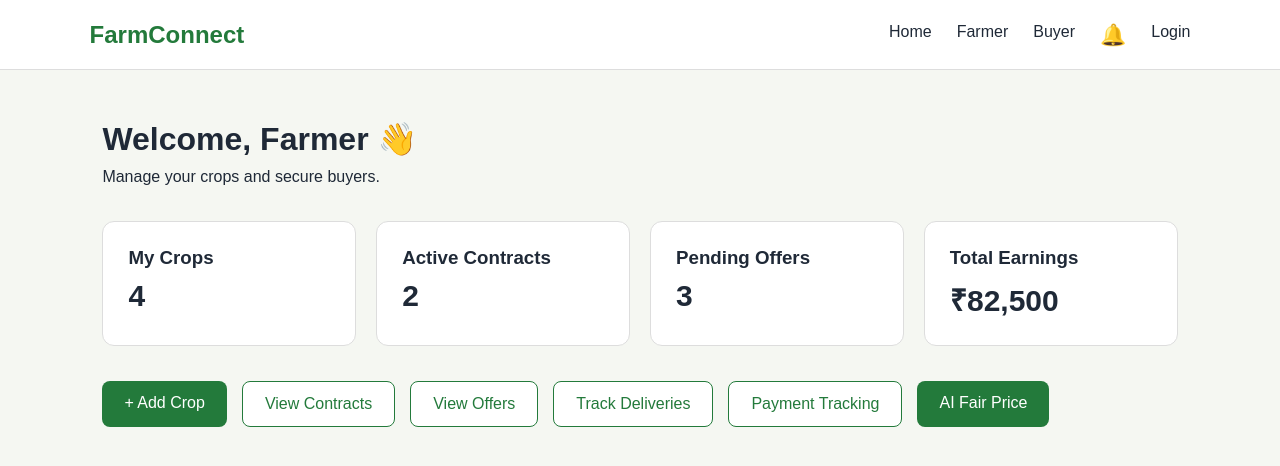
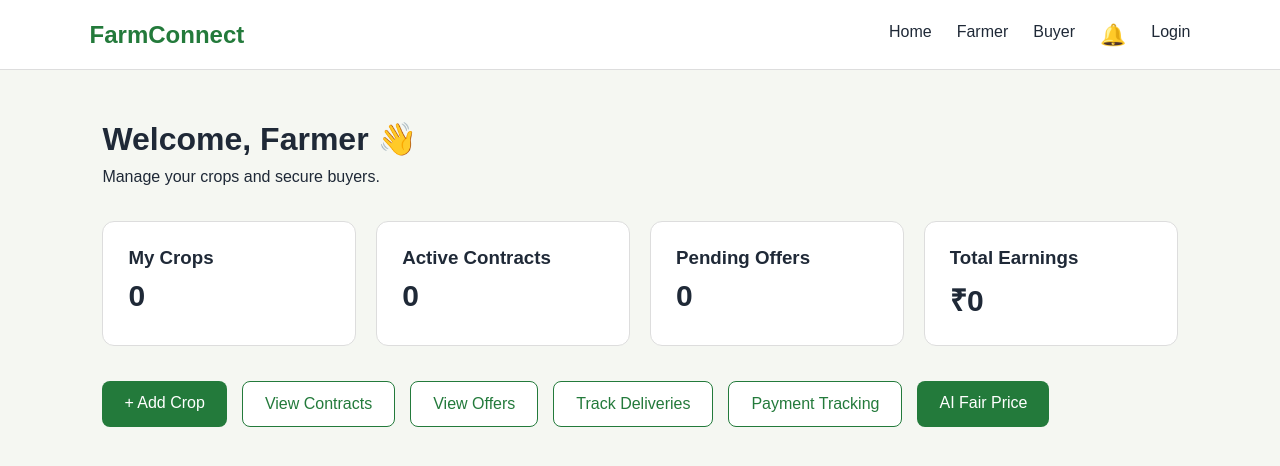
Before and after one commit to kavyaarora1706/AD_project, a React (Vite) app: page /farmer/dashboard in a window 1280 px wide. Shown: the top 466 px of the page. Built offline with nearby package versions, Linux system fonts and the light colour scheme.

Commit message:
final cleanup and testing

```diff
--- a/src/pages/buyer/BuyerDashboard.jsx
+++ b/src/pages/buyer/BuyerDashboard.jsx
@@ -2,6 +2,20 @@ import { Link } from "react-router-dom";
 import Navbar from "../../components/Navbar";
 
 function BuyerDashboard() {
+	const contracts = JSON.parse(localStorage.getItem("contracts")) || [];
+	const offers = JSON.parse(localStorage.getItem("offers")) || [];
+	const activeContracts = contracts.filter(
+		(contract) => contract.status === "Active"
+	);
+	const completedOrders = contracts.filter(
+		(contract) =>
+			contract.status === "Completed" ||
+			contract.deliveryStatus === "Completed"
+	);
+	const buyerOffers = offers.filter(
+		(offer) => offer.buyer === JSON.parse(localStorage.getItem("user"))?.name
+	);
+
 	return (
 		<>
 			<Navbar />
@@ -13,17 +27,17 @@ function BuyerDashboard() {
 				<div className="dashboard-grid">
 					<div className="stat-card">
 						<h3>Active Contracts</h3>
-						<p>5</p>
+						<p>{activeContracts.length}</p>
 					</div>
 
 					<div className="stat-card">
 						<h3>Pending Offers</h3>
-						<p>2</p>
+						<p>{buyerOffers.filter((offer) => offer.status === "Pending").length}</p>
 					</div>
 
 					<div className="stat-card">
 						<h3>Completed Orders</h3>
-						<p>12</p>
+						<p>{completedOrders.length}</p>
 					</div>
 				</div>
 
--- a/src/pages/farmer/FarmerDashboard.jsx
+++ b/src/pages/farmer/FarmerDashboard.jsx
@@ -2,10 +2,22 @@ import { Link } from "react-router-dom";
 import Navbar from "../../components/Navbar";
 
 function FarmerDashboard() {
-
   const user = JSON.parse(
     localStorage.getItem("user")
   );
+  const crops = JSON.parse(localStorage.getItem("crops")) || [];
+  const contracts = JSON.parse(localStorage.getItem("contracts")) || [];
+  const offers = JSON.parse(localStorage.getItem("offers")) || [];
+  const activeContracts = contracts.filter(
+    (contract) => contract.status === "Active"
+  );
+  const totalEarnings = contracts
+    .filter((contract) => contract.paymentStatus === "Payment Received")
+    .reduce(
+      (total, contract) =>
+        total + Number(contract.quantity || 0) * Number(contract.price || 0),
+      0
+    );
 
   return (
     <>
@@ -25,22 +37,22 @@ function FarmerDashboard() {
 
           <div className="stat-card">
             <h3>My Crops</h3>
-            <p>4</p>
+            <p>{crops.length}</p>
           </div>
 
           <div className="stat-card">
             <h3>Active Contracts</h3>
-            <p>2</p>
+            <p>{activeContracts.length}</p>
           </div>
 
           <div className="stat-card">
             <h3>Pending Offers</h3>
-            <p>3</p>
+            <p>{offers.filter((offer) => offer.status === "Pending").length}</p>
           </div>
 
           <div className="stat-card">
             <h3>Total Earnings</h3>
-            <p>₹82,500</p>
+            <p>₹{totalEarnings.toLocaleString()}</p>
           </div>
 
         </div>
--- a/src/pages/farmer/Offers.jsx
+++ b/src/pages/farmer/Offers.jsx
@@ -19,6 +19,35 @@ function Offers() {
     localStorage.setItem("offers", JSON.stringify(updatedOffers));
 
     if (offer && changes.status === "Accepted") {
+      const contracts = JSON.parse(localStorage.getItem("contracts")) || [];
+      const existingContract = contracts.find(
+        (contract) => contract.offerId === offer.id
+      );
+
+      if (!existingContract) {
+        const crops = JSON.parse(localStorage.getItem("crops")) || [];
+        const crop = crops.find((item) => item.id === offer.cropId);
+        const newContract = {
+          id: Date.now(),
+          offerId: offer.id,
+          cropName: offer.cropName,
+          farmer: offer.farmer || "Farmer",
+          buyer: offer.buyer,
+          quantity: offer.quantity,
+          unit: offer.unit,
+          price: offer.price,
+          harvestDate: crop?.harvestDate || "Not specified",
+          status: "Active",
+          deliveryStatus: "Active",
+          paymentStatus: "Payment Pending"
+        };
+
+        localStorage.setItem(
+          "contracts",
+          JSON.stringify([...contracts, newContract])
+        );
+      }
+
       addNotification("Offer Accepted", `Your offer for ${offer.cropName} was accepted.`, "contract");
     }
 
```
